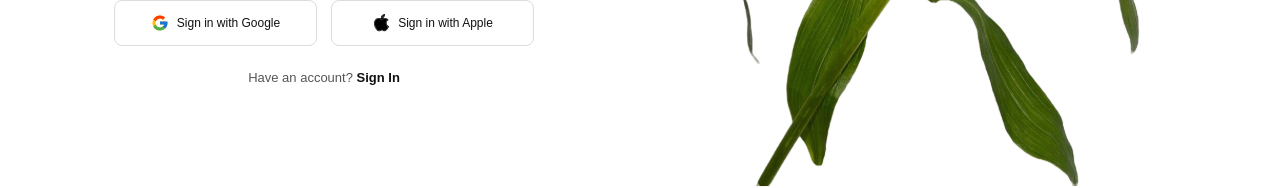
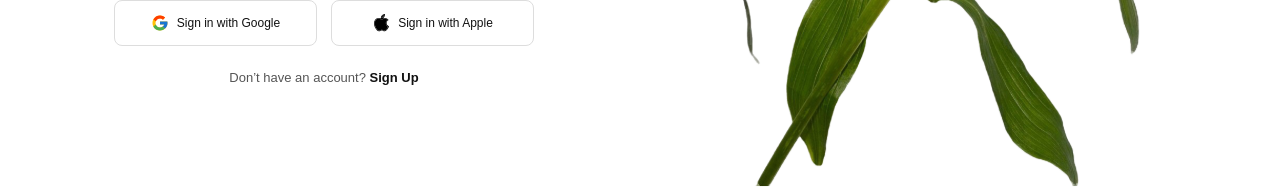
Before and after one commit to Shanne-Bumanlag/appdev1-final-practical-exam, a React (Vite) app: page / in a window 1280 px wide. Shown: the part 485-673 px from the top of the page. Built offline with nearby package versions, Linux system fonts and the light colour scheme.

Commit message:
Update Login bottom section

```diff
--- a/src/components/Login.jsx
+++ b/src/components/Login.jsx
@@ -72,8 +72,8 @@
           </button>
         </div>
 
-        <p className={styles.accountText}>
-          Have an account? <a href="#">Sign In</a>
+       <p className={styles.accountText}>
+  Don’t have an account? <a href="#">Sign Up</a>
         </p>
       </section>
 
```
Also changed, not shown: Bumanlag-login-bottom.png (added).
